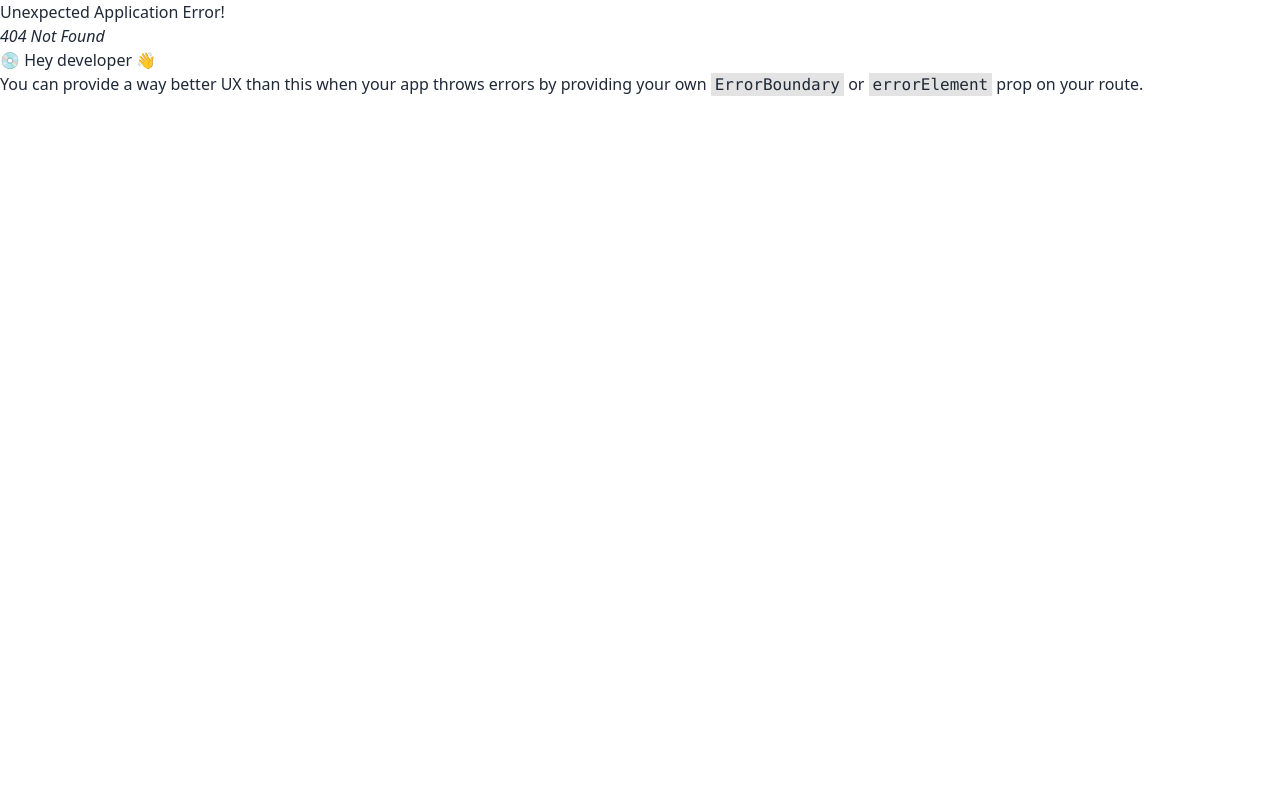
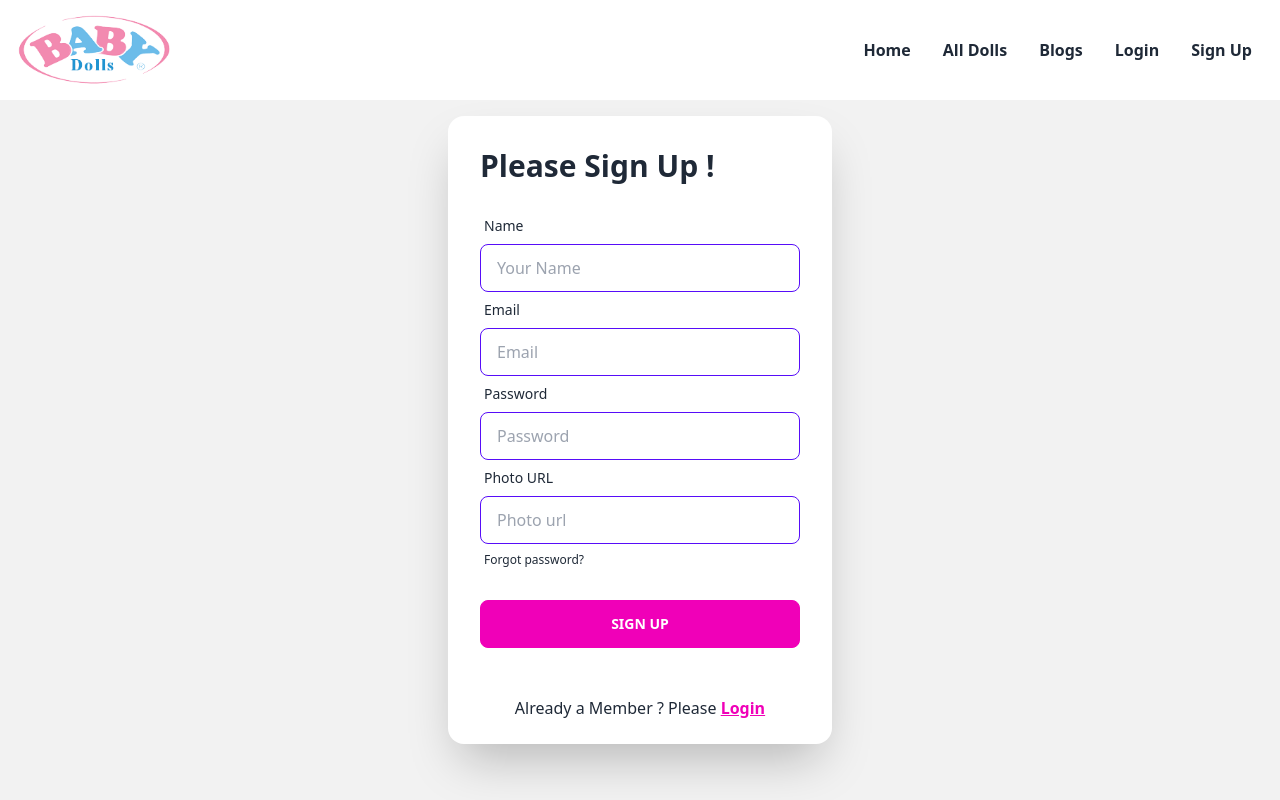
Before and after one commit to nimairoy/baby-dolls-client-side, a React (Vite) app: page /signup in a window 1280 px wide. Before the commit this address had no page. Shown: the top 800 px of the page. Built offline with nearby package versions, Linux system fonts and the light colour scheme.

Commit message:
login page && registration page created

```diff
--- a/src/pages/Login/Login.jsx
+++ b/src/pages/Login/Login.jsx
@@ -1,9 +1,41 @@
 import React from 'react';
+import { BsGoogle } from 'react-icons/bs';
+import { Link } from 'react-router-dom';
 
 const Login = () => {
     return (
-        <div>
-            this is login page
+        <div className="min-h-screen bg-base-200">
+            <div className="hero-content">
+                <div className="card w-full max-w-sm shadow-2xl bg-base-100">
+                    <div className="card-body">
+                        <form >
+                            <h1 className="text-3xl mb-6 font-bold">Login now!</h1>
+                            <div className="form-control">
+                                <label className="label">
+                                    <span className="label-text">Email</span>
+                                </label>
+                                <input type="email" name='email' placeholder="email" className="input input-bordered" />
+                            </div>
+                            <div className="form-control">
+                                <label className="label">
+                                    <span className="label-text">Password</span>
+                                </label>
+                                <input type="password" name='password' placeholder="password" className="input input-bordered" />
+                                <label className="label">
+                                    <a href="#" className="label-text-alt link link-hover">Forgot password?</a>
+                                </label>
+                            </div>
+                            <div className="form-control mt-6">
+                                <button type='submit' className="btn btn-secondary">Login</button>
+                            </div>
+                        </form>
+                    </div>
+                    <div className='px-8'>
+                        <p className='flex justify-center border py-2 rounded-xl text-center cursor-pointer border-amber-300'><BsGoogle className='text-warning text-2xl mr-4' />  <span>Sign in with Google</span></p>
+                    </div>
+                    <p className='text-center mt-4 pb-6'>If You are new Please <Link to='/signup' className='text-secondary font-bold underline'>Sign Up</Link></p>
+                </div>
+            </div>
         </div>
     );
 };
--- a/src/pages/Register/Register.jsx
+++ b/src/pages/Register/Register.jsx
@@ -1,9 +1,49 @@
 import React from 'react';
+import { Link } from 'react-router-dom';
 
 const Register = () => {
     return (
-        <div>
-            this is sign up page
+        <div className="min-h-screen bg-base-200">
+            <div className="hero-content">
+                <div className="card w-full max-w-sm shadow-2xl bg-base-100">
+                    <div className="card-body">
+                        <form >
+                            <h1 className="text-3xl mb-6 font-bold">Please Sign Up !</h1>
+                            <div className="form-control">
+                                <label className="label">
+                                    <span className="label-text">Name</span>
+                                </label>
+                                <input type="text" name='name' placeholder="Your Name" className="input input-primary input-bordered" />
+                            </div>
+                            <div className="form-control">
+                                <label className="label">
+                                    <span className="label-text">Email</span>
+                                </label>
+                                <input type="email" name='email' placeholder="Email" className="input input-primary input-bordered" />
+                            </div>
+                            <div className="form-control">
+                                <label className="label">
+                                    <span className="label-text">Password</span>
+                                </label>
+                                <input type="password" name='password' placeholder="Password" className="input input-bordered input-primary w-full" />
+                            </div>
+                            <div className="form-control">
+                                <label className="label">
+                                    <span className="label-text">Photo URL</span>
+                                </label>
+                                <input type="text" name='photo' placeholder="Photo url" className="input input-primary input-bordered" />
+                                <label className="label">
+                                    <a href="#" className="label-text-alt link link-hover">Forgot password?</a>
+                                </label>
+                            </div>
+                            <div className="form-control mt-6">
+                                <button type='submit' className="btn btn-secondary">Sign Up</button>
+                            </div>
+                        </form>
+                    </div>
+                    <p className='text-center mt-4 pb-6'>Already a Member ? Please <Link to='/login' className='text-secondary font-bold underline'>Login</Link></p>
+                </div>
+            </div>
         </div>
     );
 };
--- a/src/pages/Shared/Header/Header.jsx
+++ b/src/pages/Shared/Header/Header.jsx
@@ -3,13 +3,27 @@ import { Link } from 'react-router-dom';
 import logo from '../../../assets/logo.png'
 
 const Header = () => {
+    const user = ''
 
     const navItems = <>
         <li><Link to='/' className='font-semibold'>Home</Link></li>
-        <li><Link to='/allbabydolls' className='font-semibold'>All Baby Dolls</Link></li>
-        <li><Link to='/mydolls' className='font-semibold'>My Dolls</Link></li>
-        <li><Link to='/addnewdoll' className='font-semibold'>Add a New Doll</Link></li>
+        <li><Link to='/allbabydolls' className='font-semibold'>All Dolls</Link></li>
         <li><Link to='/blogs' className='font-semibold'>Blogs</Link></li>
+        {
+                user
+                ?
+                <>
+                    <li><Link to='/mydolls' className='font-semibold'>My Dolls</Link></li>
+                    <li><Link to='/addnewdoll' className='font-semibold'>Add a Doll</Link></li>
+                    <li><Link to='/addnewdoll' className='font-semibold'>img</Link></li>
+                    <li><Link to='/addnewdoll' className='font-semibold'>Log Out</Link></li>
+                </>
+                :
+                <>
+                    <li><Link to='/login' className='font-semibold'>Login</Link></li>
+                    <li><Link to='/signup' className='font-semibold'>Sign Up</Link></li>
+                </>
+        }
     </>
 
     return (
```
Also changed, not shown: src/routes/Routes.jsx (+10 -0 lines).
